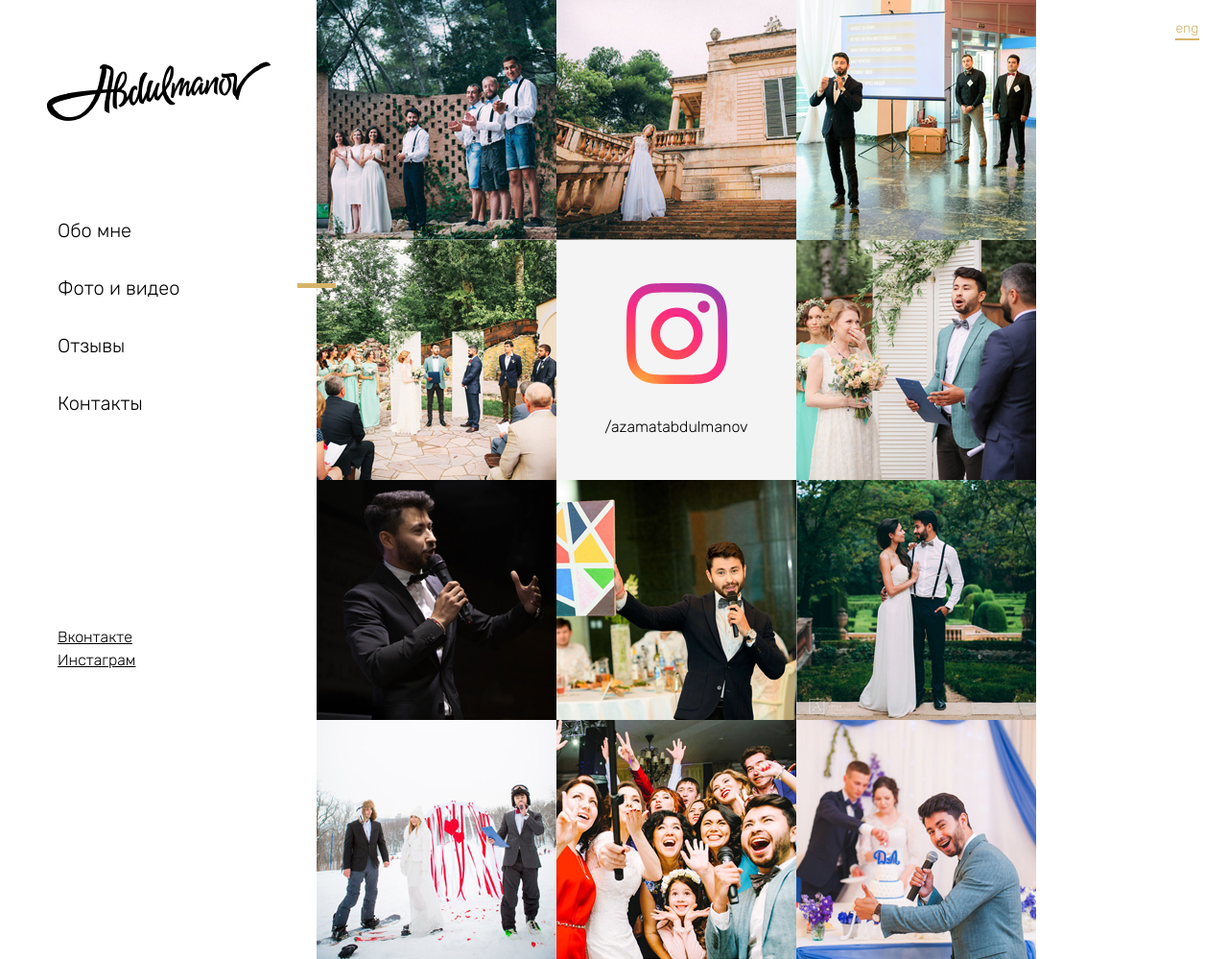
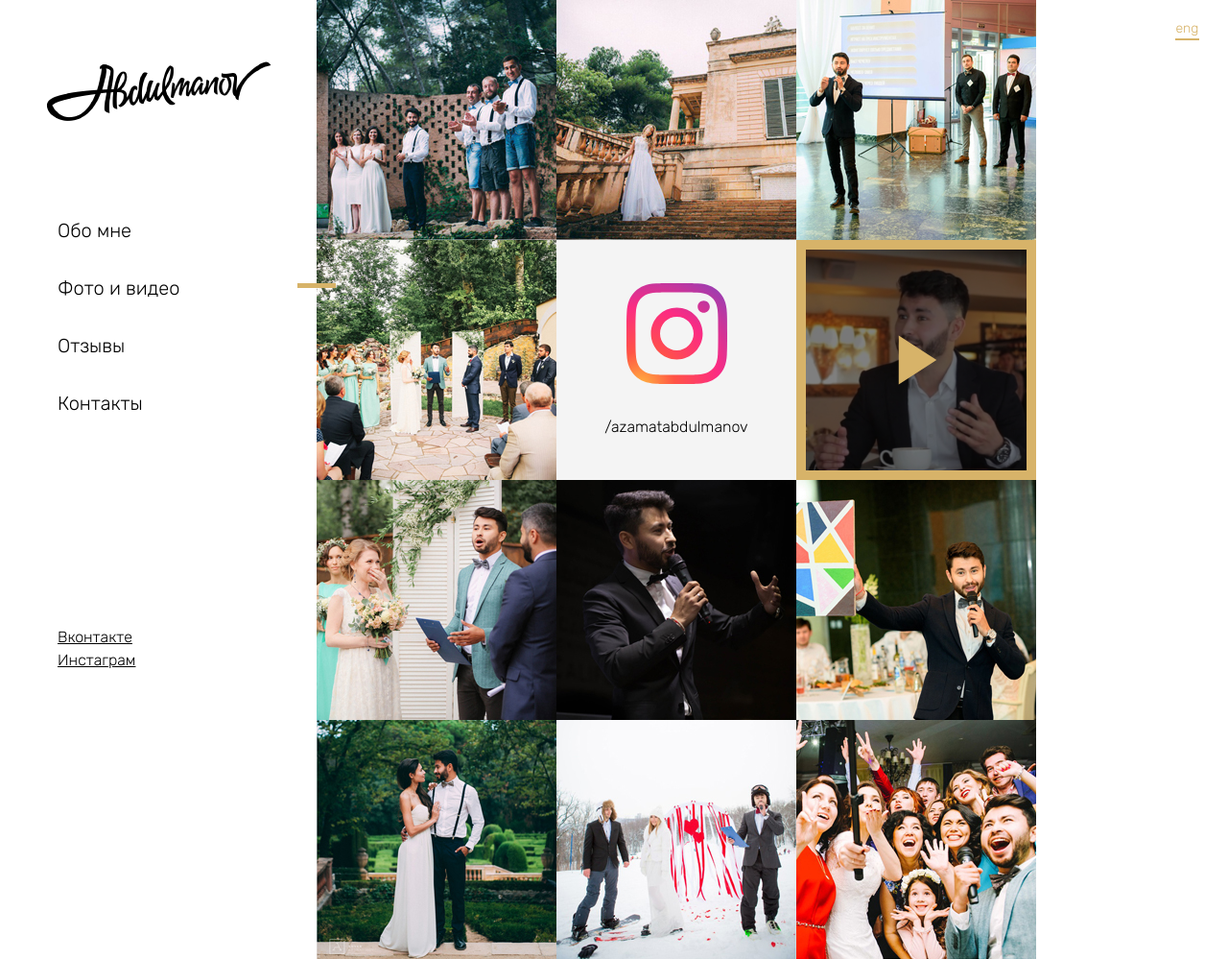
Before and after one commit to lcdswat/abdulmanov, a PHP site: page /rus/gallery in a window 1280 px wide. Shown: the top 999 px of the page at 96% size. Run offline with PHP 8.4, Linux system fonts and the light colour scheme.

Commit message:
Добавил видео в галерею

```diff
--- a/gallery.php
+++ b/gallery.php
@@ -30,7 +30,10 @@
 	<a class="fancybox-thumb" rel="fancybox-thumb" href="/images/i-05.jpg" title=""><img src="/images/i-05-t.jpg" alt="" /></a>
 	<a href="https://www.instagram.com/azamatabdulmanov/"><div class="gallery-instagram"><span>/azamatabdulmanov</span></div></a>
 
-	<a class="fancybox-media gallery-video" href="https://vimeo.com/123415649"><img src="/images/i-05-t.jpg" alt="" /></a>
+	<a class="fancybox-media gallery-video" href="https://vimeo.com/123415649">
+		<span></span>
+		<img src="/images/v-01-t.jpg" alt="" />
+	</a>
 
 	<a class="fancybox-thumb" rel="fancybox-thumb" href="/images/i-06.jpg" title=""><img src="/images/i-06-t.jpg" alt="" /></a>
 	<a class="fancybox-thumb" rel="fancybox-thumb" href="/images/i-07.jpg" title=""><img src="/images/i-07-t.jpg" alt="" /></a>
--- a/rus/gallery.php
+++ b/rus/gallery.php
@@ -29,6 +29,12 @@
 	<a class="fancybox-thumb" rel="fancybox-thumb" href="/images/i-04.jpg" title=""><img src="/images/i-04-t.jpg" alt="" /></a>
 	<a class="fancybox-thumb" rel="fancybox-thumb" href="/images/i-05.jpg" title=""><img src="/images/i-05-t.jpg" alt="" /></a>
 	<a href="https://www.instagram.com/azamatabdulmanov/"><div class="gallery-instagram"><span>/azamatabdulmanov</span></div></a>
+
+	<a class="fancybox-media gallery-video" href="https://vimeo.com/123415649">
+		<span></span>
+		<img src="/images/v-01-t.jpg" alt="" />
+	</a>
+
 	<a class="fancybox-thumb" rel="fancybox-thumb" href="/images/i-06.jpg" title=""><img src="/images/i-06-t.jpg" alt="" /></a>
 	<a class="fancybox-thumb" rel="fancybox-thumb" href="/images/i-07.jpg" title=""><img src="/images/i-07-t.jpg" alt="" /></a>
 	<a class="fancybox-thumb" rel="fancybox-thumb" href="/images/i-08.jpg" title=""><img src="/images/i-08-t.jpg" alt="" /></a>
@@ -63,5 +69,18 @@
 	});
 </script>
 
+<!-- вызов fancy для видео -->
+<script type="text/javascript">
+$(document).ready(function() {
+	$('.fancybox-media').fancybox({
+		openEffect  : 'none',
+		closeEffect : 'none',
+		helpers : {
+			media : {}
+		}
+	});
+});
+</script>
+
 </body>
 </html>
--- a/site-files/main.css
+++ b/site-files/main.css
@@ -225,11 +225,28 @@ a:hover {
 	box-shadow: 0 0 15px rgba(0,0,0,0.4);
 }
 
+.gallery-video {
+	display: block;
+	width: 250px;
+	height: 250px;
+	float: left;
+}
+
+.gallery-video span {
+	display: block;
+	width: 250px;
+	height: 250px;
+	margin: 0 0 -250px 0;
+	position: relative;
+	z-index: 1;
+	background-color: rgba(0, 0, 0, 0.5);
+	background-image: url(/site-files/gallery-video-border.svg);
+}
+
 .gallery-video img {
 	display: block;
 	margin: 0;
 	padding: 0;
-	float: left;
 }
 
 #more-photos {
```
Also changed, not shown: images/v-01-t.jpg (added), site-files/gallery-video-border.svg (added).
